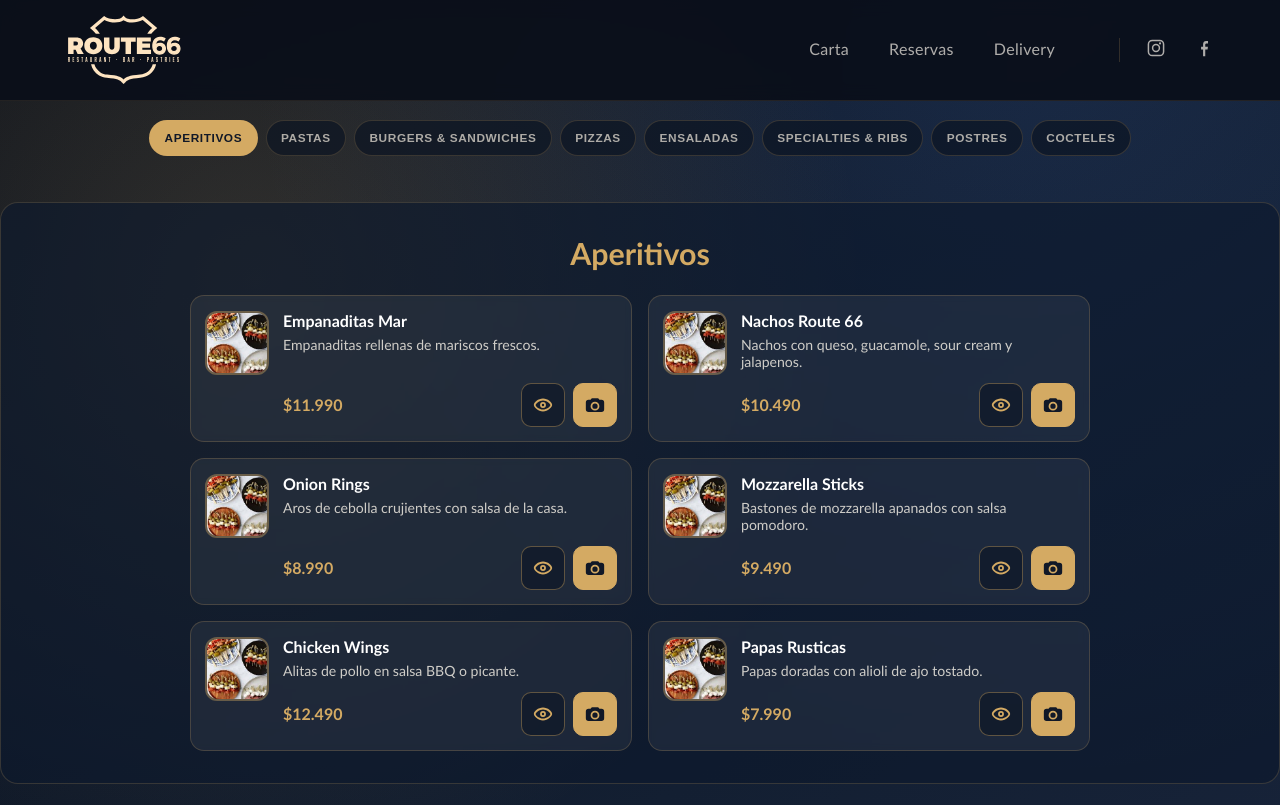
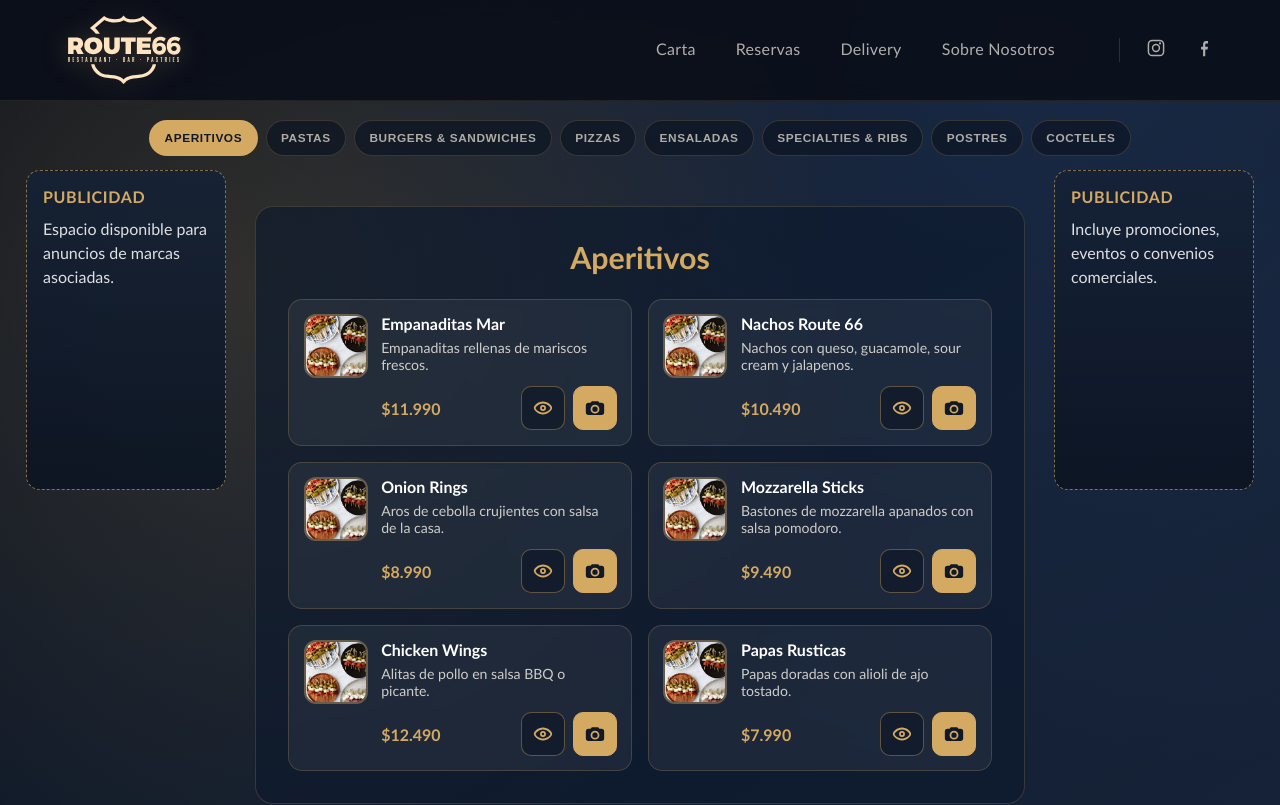
Before and after one commit to Vleryk/MenuWebAR, a React (Vite) app: page / in a window 1280 px wide. Shown: the top 805 px of the page. Built offline with nearby package versions, Linux system fonts and the light colour scheme.

Commit message:
avances
revise las sugerencias recibidas en la reunión.
-contraste del logo: añadi un brillo por detrás
-sobre nosotros en el header
-ventanas de publicidad

```diff
--- a/src/App.jsx
+++ b/src/App.jsx
@@ -30,7 +30,25 @@ function App() {
           onChange={setActiveCategory}
         />
 
-        <MenuSection title={activeLabel} items={filteredItems} />
+        <div className={styles.layoutColumns}>
+          <aside className={styles.adColumn} aria-label="Publicidad izquierda">
+            <div className={styles.adCard}>
+              <h3>Publicidad</h3>
+              <p>Espacio disponible para anuncios de marcas asociadas.</p>
+            </div>
+          </aside>
+
+          <div className={styles.mainColumn}>
+            <MenuSection title={activeLabel} items={filteredItems} />
+          </div>
+
+          <aside className={styles.adColumn} aria-label="Publicidad derecha">
+            <div className={styles.adCard}>
+              <h3>Publicidad</h3>
+              <p>Incluye promociones, eventos o convenios comerciales.</p>
+            </div>
+          </aside>
+        </div>
 
         <ReservationSection />
       </main>
--- a/src/App.module.css
+++ b/src/App.module.css
@@ -7,4 +7,75 @@
 .appMain {
   margin-top: 1.2rem;
   width: 100%;
+  padding: 0 1rem;
 }
+
+.layoutColumns {
+  width: min(1400px, 100%);
+  margin: 0 auto;
+  display: flex;
+  gap: 1.2rem;
+  align-items: flex-start;
+}
+
+.adColumn {
+  flex: 0 0 220px;
+  position: sticky;
+  top: 120px;
+  display: flex;
+  justify-content: center;
+}
+
+.adCard {
+  width: min(200px, 100%);
+  min-height: 320px;
+  border-radius: 14px;
+  padding: 1rem;
+  border: 1px dashed rgba(212, 170, 99, 0.6);
+  background: linear-gradient(180deg, rgba(21, 34, 54, 0.9), rgba(12, 20, 34, 0.9));
+}
+
+.adCard h3 {
+  margin: 0 0 0.65rem;
+  color: var(--r66-gold);
+  font-size: 1rem;
+  letter-spacing: 0.04em;
+  text-transform: uppercase;
+}
+
+.adCard p {
+  margin: 0;
+  color: rgba(255, 255, 255, 0.86);
+  line-height: 1.5;
+}
+
+.mainColumn {
+  flex: 1;
+  min-width: 0;
+}
+
+@media (max-width: 1100px) {
+  .layoutColumns {
+    gap: 1rem;
+  }
+
+  .adColumn {
+    flex-basis: 180px;
+  }
+}
+
+@media (max-width: 920px) {
+  .layoutColumns {
+    flex-direction: column;
+  }
+
+  .adColumn {
+    position: static;
+    width: 100%;
+    flex-basis: auto;
+  }
+
+  .adCard {
+    min-height: auto;
+  }
+}
--- a/src/components/Footer.jsx
+++ b/src/components/Footer.jsx
@@ -23,7 +23,7 @@ function Footer() {
   ];
 
   return (
-    <footer className={styles.siteFooter}>
+    <footer className={styles.siteFooter} id="footer">
       <div className={styles.footerBrandCol}>
         <img
           className={styles.footerLogo}
@@ -59,10 +59,13 @@ function Footer() {
           <h5>Enlaces</h5>
           <ul className={styles.footerLinksList}>
             <li>
-              <a href="#">Nuestra carta</a>
+              <a href="#menu">Nuestra carta</a>
             </li>
             <li>
-              <a href="#">Reservas</a>
+              <a href="#reservas">Reservas</a>
+            </li>
+            <li>
+              <a href="#footer">Sobre nosotros</a>
             </li>
             <li>
               <a href="https://delivery.route66.cl/pedir" target="_blank" rel="noreferrer">
--- a/src/components/Header.jsx
+++ b/src/components/Header.jsx
@@ -5,6 +5,7 @@ function Header() {
     { label: "Carta", href: "#menu" },
     { label: "Reservas", href: "#reservas" },
     { label: "Delivery", href: "https://delivery.route66.cl/pedir" },
+    { label: "Sobre Nosotros", href: "#footer" },
   ];
 
   const socialLinks = [
--- a/src/components/Header.module.css
+++ b/src/components/Header.module.css
@@ -23,6 +23,7 @@
   width: 120px;
   height: auto;
   display: block;
+  filter: drop-shadow(0px 4px 12px rgba(212, 170, 99, 0.3));
 }
 
 .navbarLinks {
--- a/src/components/MenuSection.module.css
+++ b/src/components/MenuSection.module.css
@@ -5,7 +5,7 @@
   background: rgba(13, 25, 45, 0.65);
   padding: 2rem;
   width: 100%;
-  max-width: 1300px;
+  max-width: 1000px;
   margin-left: auto;
   margin-right: auto;
   display: flex;
```
